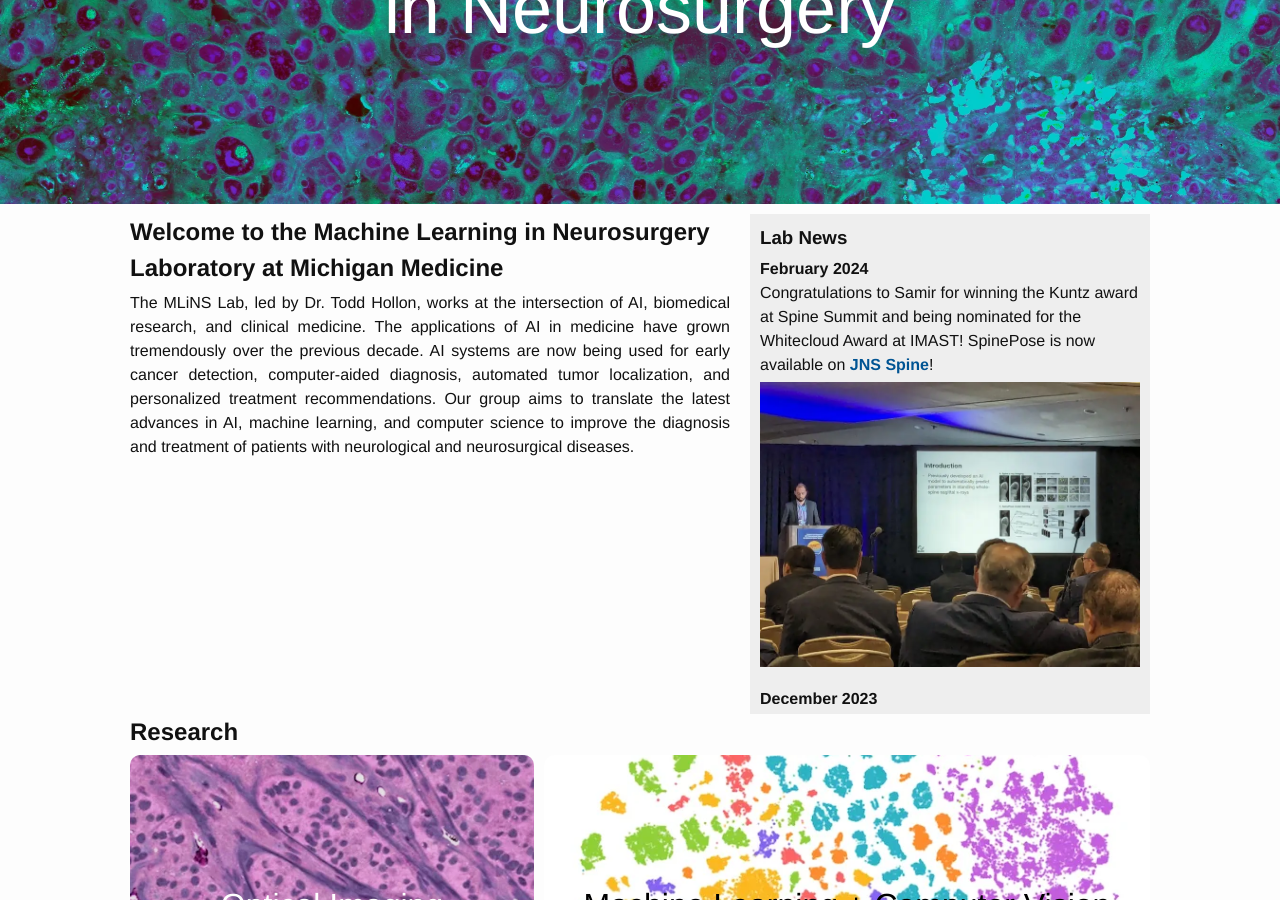
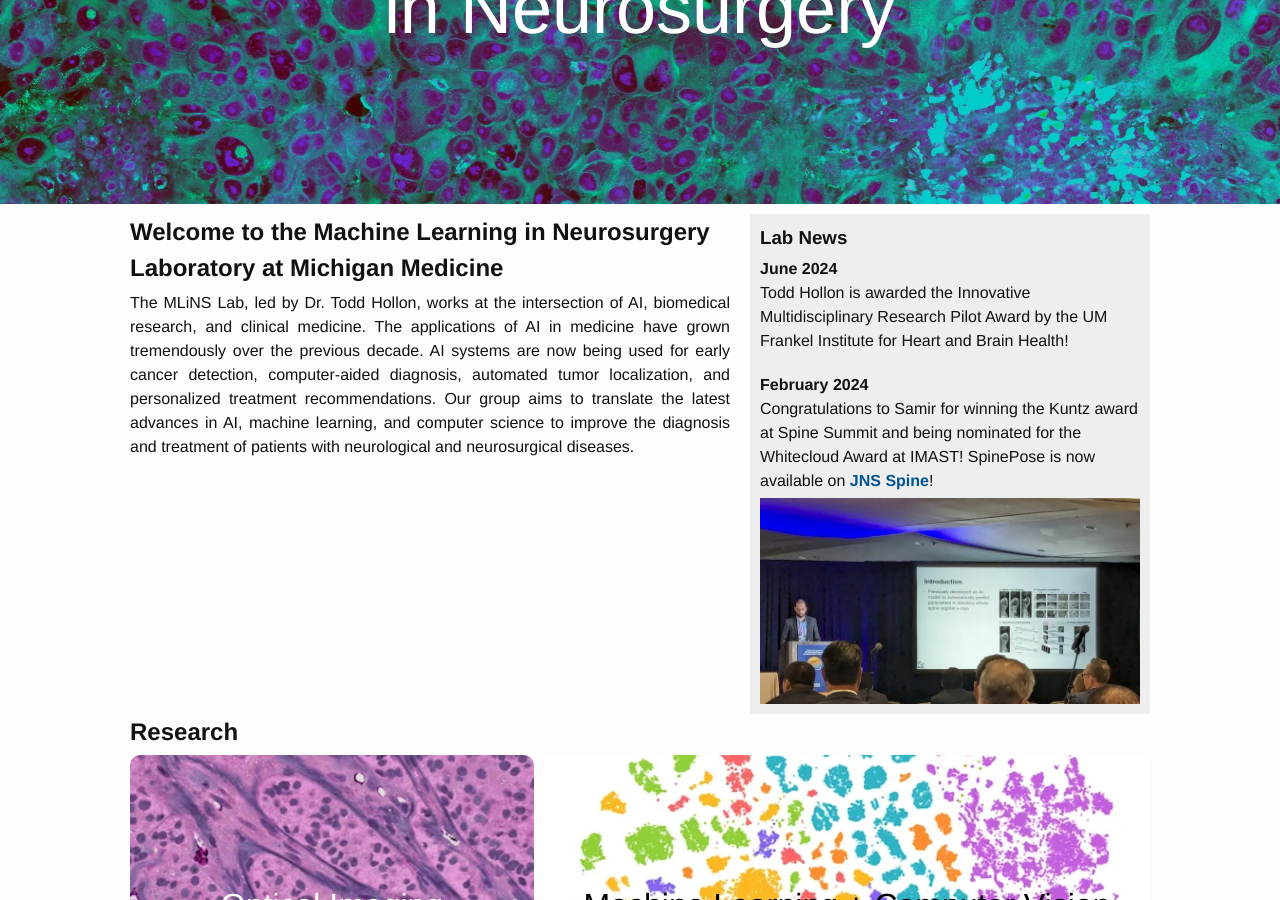
Before and after one commit to MLNeurosurg/mlneurosurg.github.io, a Jekyll site: the page built from index.md, in a window 1280 px wide and 900 px high, scrolled down 366 px. Built offline with Jekyll 4.4.1, drawn with Linux system fonts in a browser that asks for light colours.

Commit message:
Update updates.yaml

```diff
--- a/_data/updates.yaml
+++ b/_data/updates.yaml
@@ -1,3 +1,5 @@
+- date: June 2024
+  update: Todd Hollon is awarded the Innovative Multidisciplinary Research Pilot Award by the UM Frankel Institute for Heart and Brain Health!
 - date: February 2024
   update: 'Congratulations to Samir for winning the Kuntz award at Spine Summit and being nominated for the Whitecloud Award at IMAST! SpinePose is now available on <a href="https://doi.org/10.3171/2024.1.SPINE231252"><b>JNS Spine</b></a>!'
   image: /assets/images/updates/spine_conference.webp
```
